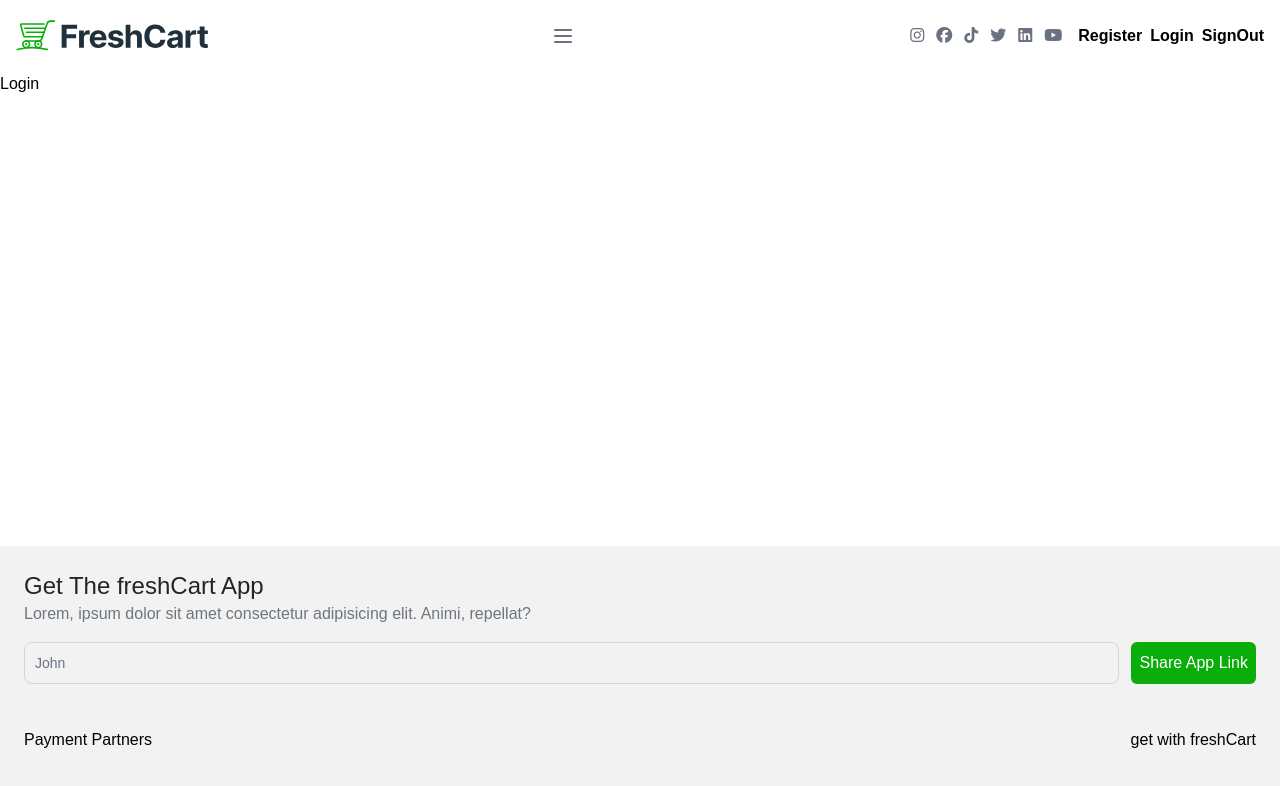
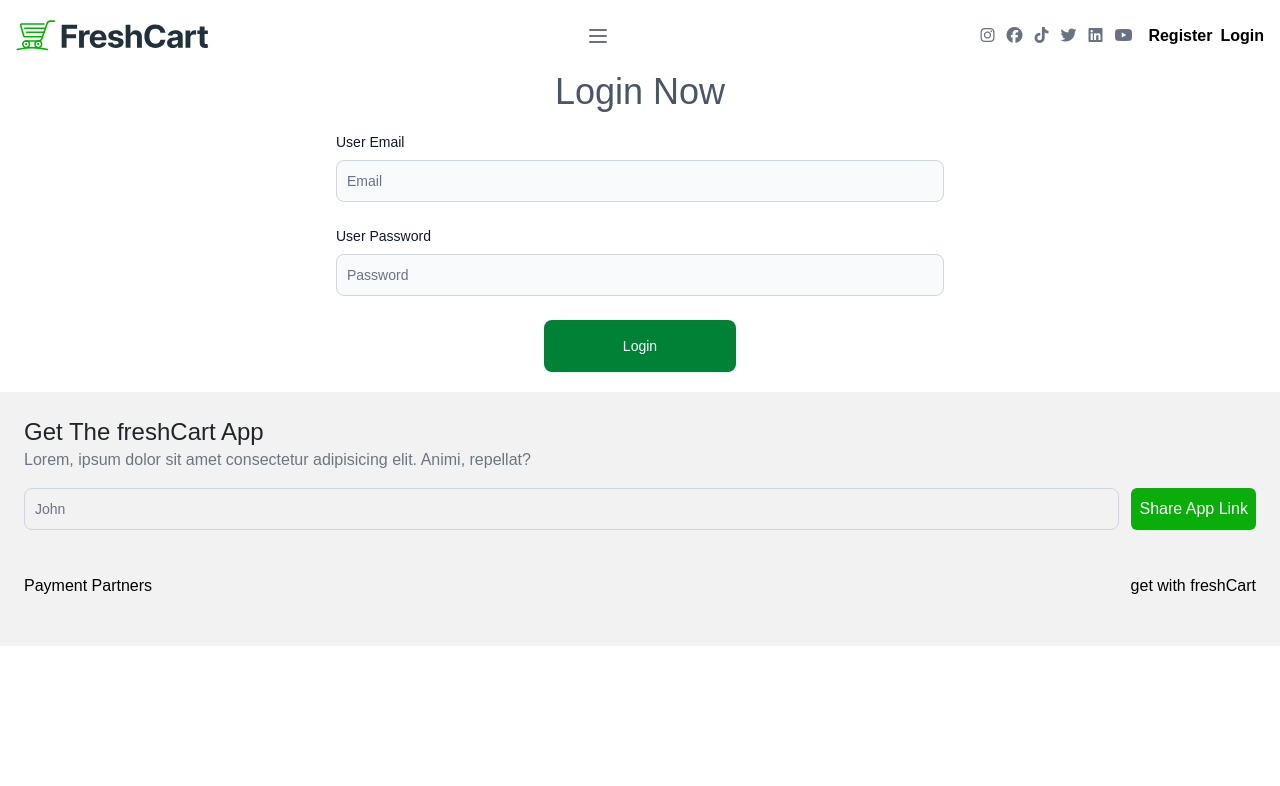
Before and after one commit to MaiMeselhi/E-Commerce-using-React-js, a React (Vite) app in the folder freshCart/: page /login in a window 1280 px wide. Shown: the top 786 px of the page. Built offline with nearby package versions, Linux system fonts and the light colour scheme.

Commit message:
create CounterContext and TokenContext

```diff
--- /dev/null
+++ b/freshCart/src/components/Btn/Btn.jsx
@@ -0,0 +1,12 @@
+import React, { useEffect, useState } from 'react'
+import styles from './Btn.module.css'
+
+export default function Btn() {
+  useEffect
+    const [count,setCount] = useState (0)
+  return (
+    <div>
+      Btn
+    </div>
+  )
+}
--- /dev/null
+++ b/freshCart/src/components/Btn/Btn.module.css
@@ -0,0 +1 @@
+.Btn {}
--- /dev/null
+++ b/freshCart/src/components/Context/CounterContext.jsx
@@ -0,0 +1,13 @@
+import { createContext, useState } from "react";
+
+export let counterContext = createContext();
+
+export default function CounterContextProvider(props) {
+  const [count, setCount] = useState(10);
+
+  return (
+    <counterContext.Provider value={{ count, setCount }}>
+      {props.children}
+    </counterContext.Provider>
+  );
+}
--- /dev/null
+++ b/freshCart/src/components/Context/TokenContext.jsx
@@ -0,0 +1,13 @@
+import { createContext, useState } from "react";
+
+export const tokenContext = createContext();
+
+export default function TokenContextProvider(props) {
+  const [token, setToken] = useState(null);
+
+  return (
+    <tokenContext.Provider value={{ token, setToken }}>
+      {props.children}
+    </tokenContext.Provider>
+  );
+}
--- a/freshCart/src/components/Footer/Footer.jsx
+++ b/freshCart/src/components/Footer/Footer.jsx
@@ -5,7 +5,7 @@ export default function Footer() {
   useEffect
     const [count,setCount] = useState (0)
   return (
-    <footer className='bg-[rgb(242,242,242)]  bottom-0 fixed w-screen p-6'>
+    <footer className='bg-[rgb(242,242,242)]  bottom-0  w-screen p-6'>
       <div className="container w-full">
         <h2 className='text-2xl text-[#212529]'>Get The freshCart App</h2>
         <p className='text-[#6d767e] mb-4 font-light'>Lorem, ipsum dolor sit amet consectetur adipisicing elit. Animi, repellat?</p>
--- a/freshCart/src/components/LayOut/LayOut.jsx
+++ b/freshCart/src/components/LayOut/LayOut.jsx
@@ -10,7 +10,8 @@ export default function LayOut() {
   return (
     <div>
 <NavBar/>
-<Outlet></Outlet>
+<div className="container"><Outlet></Outlet>
+</div>
 <Footer/>
    </div>
   )
--- a/freshCart/src/components/Login/Login.jsx
+++ b/freshCart/src/components/Login/Login.jsx
@@ -1,12 +1,135 @@
-import React, { useEffect, useState } from 'react'
+import React, { useContext, useEffect, useState } from 'react'
 import styles from './Login.module.css'
+import { useFormik } from "formik";
+import * as Yup from "yup";
+import axios from 'axios';
+import {ClipLoader} from 'react-spinners'
+import {useNavigate} from 'react-router-dom'
+import { tokenContext } from '../Context/TokenContext';
 
 export default function Login() {
-  useEffect
-    const [count,setCount] = useState (0)
+
+  let [isCallingAPI,setIsCallingAPI] = useState(false)
+  let [apiError,setApiError] = useState(null)
+  let navigate =useNavigate()
+  let {setToken} = useContext (tokenContext)
+
+  const initialValues = {
+
+    email: "",
+    password: "",
+
+
+  };
+
+  const validationSchema = Yup.object().shape({
+
+    email: Yup.string().email("Invalid Email").required("Required"),
+    password: Yup.string()
+      .matches(/^[A-Z][a-z0-9]{3,8}$/, "Invalid Password")
+      .required("Required"),
+
+  });
+
+  const loginForm = useFormik({
+    initialValues,
+    validationSchema,
+    onSubmit: callLogin
+  });
+
+  {/* call Login API */}
+async function callLogin(values) {
+  try {
+    setIsCallingAPI(true);
+    setApiError(null)
+    let { data } = await axios.post('https://ecommerce.routemisr.com/api/v1/auth/signin', values);
+    console.log(data);
+    localStorage.setItem("userToken",data.token)
+    setToken(data.token)
+            navigate("/")
+
+  } catch (error) {
+    setApiError(error.response.data.message);
+  } finally {
+    setIsCallingAPI(false);
+
+  }
+}
+
+
+
   return (
-    <div>
-      Login
-    </div>
-  )
+    <form className="w-[50%] mx-auto" onSubmit={loginForm.handleSubmit}>
+      <h1 className="text-4xl text-gray-600 mb-5 text-center">Login Now</h1>
+        {/* API Error */}
+   {apiError ? <div className="p-2 mt-2 text-sm text-red-800 bg-red-100 rounded">
+            {apiError} </div> : ''
+        }
+
+      {/* Email */}
+      <div className="mb-6 mx-4">
+        <label htmlFor="email" className="block mb-2 text-sm font-medium text-gray-900">
+          User Email
+        </label>
+        <input
+          type="email"
+          name="email"
+          id="email"
+          value={loginForm.values.email}
+          onChange={loginForm.handleChange}
+          onBlur={loginForm.handleBlur}
+          className="bg-gray-50 border border-gray-300 text-gray-900 text-sm rounded-lg focus:ring-green-500 focus:border-green-500 block w-full p-2.5"
+          placeholder="Email"
+        />
+        {loginForm.touched.email && loginForm.errors.email && (
+          <div className="p-2 mt-2 text-sm text-red-800 bg-red-100 rounded">
+            {loginForm.errors.email}
+          </div>
+        )}
+      </div>
+
+      {/* Password */}
+      <div className="mb-6 mx-4">
+        <label htmlFor="password" className="block mb-2 text-sm font-medium text-gray-900">
+          User Password
+        </label>
+        <input
+          type="password"
+          name="password"
+          id="password"
+          value={loginForm.values.password}
+          onChange={loginForm.handleChange}
+          onBlur={loginForm.handleBlur}
+          className="bg-gray-50 border border-gray-300 text-gray-900 text-sm rounded-lg focus:ring-green-500 focus:border-green-500 block w-full p-2.5"
+          placeholder="Password"
+        />
+        {loginForm.touched.password && loginForm.errors.password && (
+          <div className="p-2 mt-2 text-sm text-red-800 bg-red-100 rounded">
+            {loginForm.errors.password}
+          </div>
+        )}
+      </div>
+
+
+      {/* Calling Api when submit*/}
+
+      {isCallingAPI ?
+          <div>
+          <ClipLoader color="#0aad0a"/>
+          </div>
+          :
+         <div className="flex justify-center my-5">
+        <button
+          type="submit"
+          disabled={isCallingAPI}
+          className="w-[30%] text-white bg-green-700 hover:bg-green-800 focus:ring-4 focus:outline-none focus:ring-green-300 font-medium rounded-lg text-sm px-5 py-4 text-center"
+        >
+         Login
+        </button>
+
+      </div>}
+
+
+    </form>
+  );
 }
--- a/freshCart/src/components/NavBar/NavBar.jsx
+++ b/freshCart/src/components/NavBar/NavBar.jsx
@@ -1,10 +1,15 @@
-import React, { useState } from 'react';
+import React, { useContext, useState } from 'react';
 import logo from '../../assets/images/freshcart-logo.svg';
 import { NavLink } from 'react-router-dom';
-
+import {counterContext} from '../Context/CounterContext'
+import { tokenContext } from '../Context/TokenContext';
 export default function NavBar() {
   const [isOpen, setIsOpen] = useState(false);
+  let x =useContext(counterContext)
+  let {token} = useContext(tokenContext)
+  console.log(token , "token from Navbar");
 
+  console.log(x,"context")
   return (
     <nav className="bg-white border-gray-200">
       <div className="max-w-screen-xl mx-auto p-4 flex flex-wrap items-center justify-between">
@@ -44,13 +49,15 @@ export default function NavBar() {
           id="navbar-default"
           className={`${isOpen ? 'block' : 'hidden'} w-full lg:flex lg:w-auto`}
         >
-          <ul className="flex flex-col mt-4 space-y-2 border border-gray-100 rounded-lg bg-gray-50 p-4 lg:flex-row lg:space-x-8 lg:space-y-0 lg:border-0 lg:bg-white">
+
+          {token ? <ul className="flex flex-col mt-4 space-y-2 border border-gray-100 rounded-lg bg-gray-50 p-4 lg:flex-row lg:space-x-8 lg:space-y-0 lg:border-0 lg:bg-white">
             <li><NavLink to="/" className="block py-2 px-3 text-gray-900 hover:text-blue-700 ">Home</NavLink></li>
-            <li><NavLink to="/cart" className="block py-2 px-3 text-gray-900 hover:text-blue-700 ">Cart</NavLink></li>
+            <li><NavLink to="/cart" className="block py-2 px-3 text-gray-900 hover:text-blue-700 ">Cart </NavLink> </li>
             <li><NavLink to="/products" className="block py-2 px-3 text-gray-900 hover:text-blue-700 ">Products</NavLink></li>
             <li><NavLink to="/categories" className="block py-2 px-3 text-gray-900 hover:text-blue-700 " >Categories</NavLink></li>
             <li><NavLink to="/brands" className="block py-2 px-3 text-gray-900 hover:text-blue-700 ">Brands</NavLink></li>
-          </ul>
+          </ul> : ''}
+
         </div>
 
         {/* Social & Auth Links */}
@@ -64,9 +71,13 @@ export default function NavBar() {
             <li><i className="fa-brands fa-youtube"></i></li>
           </ul>
           <ul className="flex gap-2 text-blue-700 font-semibold">
-            <li><NavLink to="/register">Register</NavLink></li>
+            {token ?   <li><NavLink to="/logout">SignOut</NavLink></li>
+            : <>
+             <li><NavLink to="/register">Register</NavLink></li>
             <li><NavLink to="/login">Login</NavLink></li>
-            <li><NavLink to="/logout">SignOut</NavLink></li>
+            </>}
+
+
           </ul>
         </div>
 
--- a/freshCart/src/components/Products/Products.jsx
+++ b/freshCart/src/components/Products/Products.jsx
@@ -1,12 +1,16 @@
-import React, { useEffect, useState } from 'react'
+import React, { useContext, useEffect, useState } from 'react'
 import styles from './Products.module.css'
+import { counterContext } from '../Context/CounterContext'
 
 export default function Products() {
   useEffect
-    const [count,setCount] = useState (0)
+    let {setCount} = useContext(counterContext)
+    function changeCount (){
+      setCount(Math.random()*100)
+    }
   return (
     <div>
-      Products
+      <button onClick={changeCount} className='bg-danger'> Add To Cart </button>
     </div>
   )
 }
--- a/freshCart/src/main.jsx
+++ b/freshCart/src/main.jsx
@@ -3,10 +3,16 @@ import { createRoot } from 'react-dom/client'
 import './index.css'
 import App from './App.jsx'
 import '@fortawesome/fontawesome-free/css/all.min.css'
+import TokenContextProvider from './components/Context/TokenContext.jsx'
+import CounterContextProvider from './components/Context/CounterContext.jsx'
+import "flowbite/dist/flowbite.min.js"
 
-import "flowbite/dist/flowbite.min.js"
 createRoot(document.getElementById('root')).render(
   <StrictMode>
-    <App />
-  </StrictMode>,
+    <TokenContextProvider>
+      <CounterContextProvider>
+        <App />
+      </CounterContextProvider>
+    </TokenContextProvider>
+  </StrictMode>
 )
```
Also changed, not shown: freshCart/src/index.css (line endings or trailing spaces).
